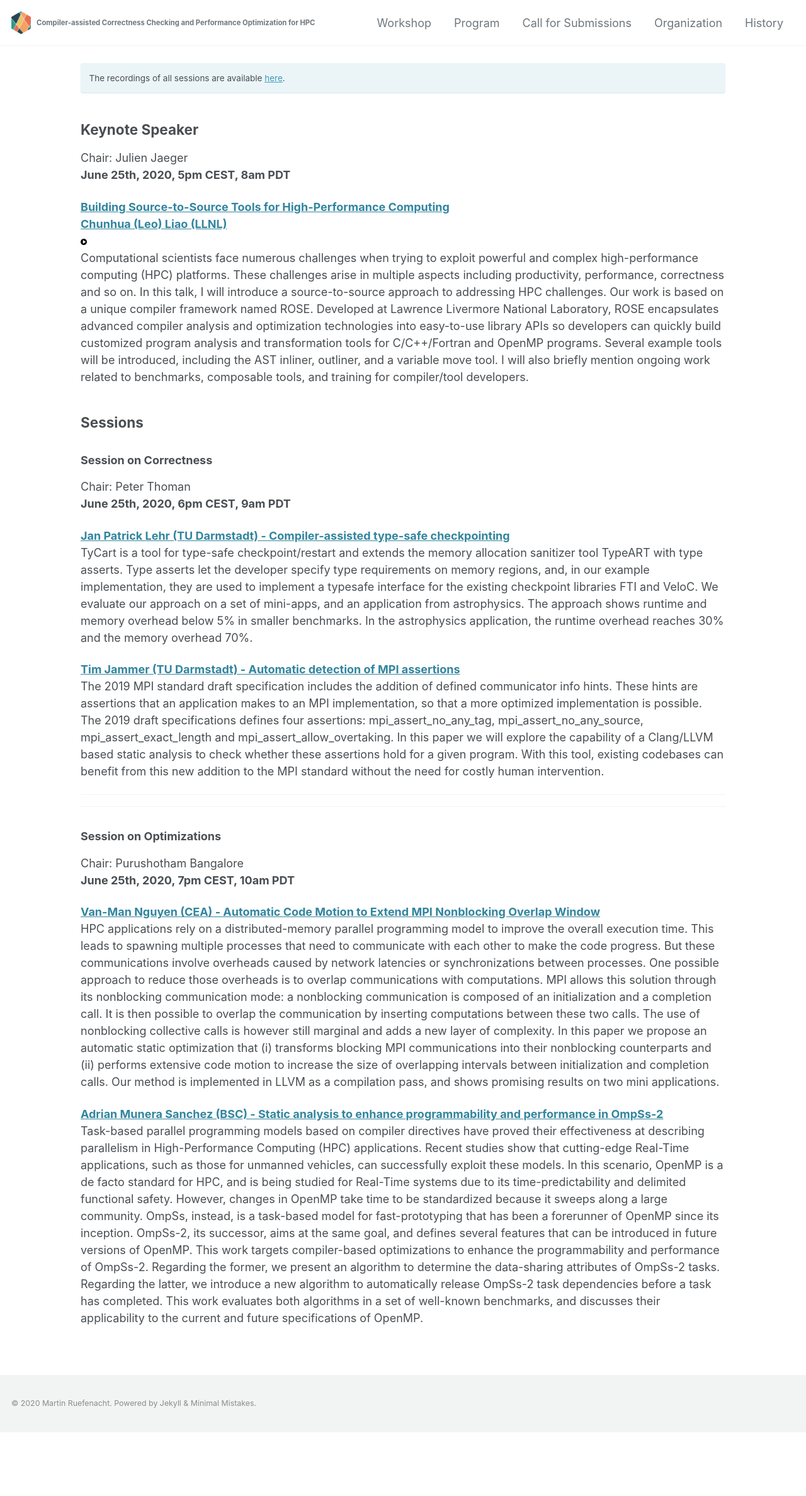
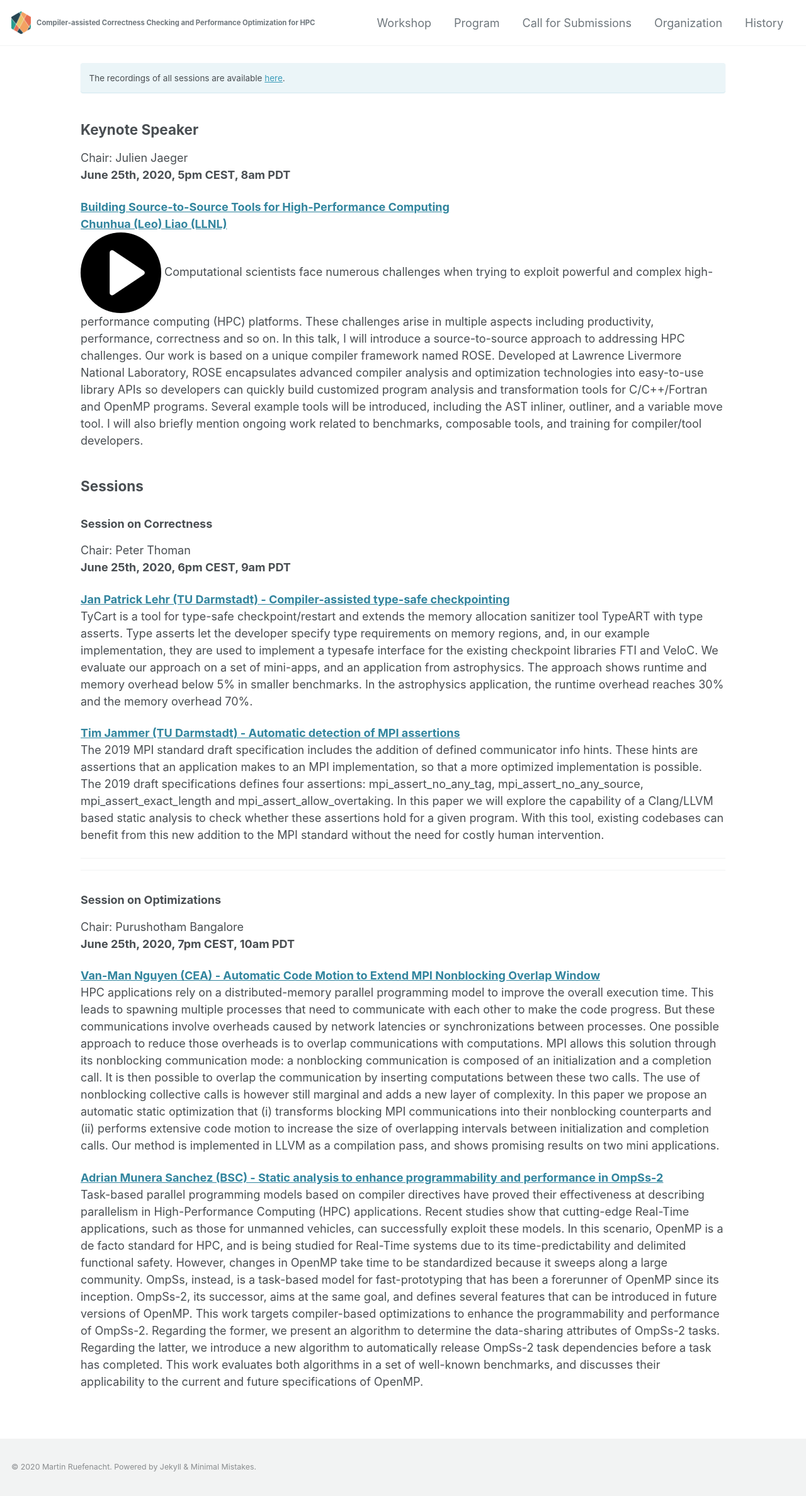
Before and after one commit to c3po-workshop/c3po-workshop.github.io, a Jekyll site: the page built from _pages/2020/program.md, in a window 1280 px wide. Shown: the whole page at 63% size. Built offline with Jekyll 4.4.1, drawn with Linux system fonts in a browser that asks for light colours; cached includes are drawn as plain includes; nearby versions of some CDN libraries; before the commit the page ends 2274 px from its top, so only the background shows below that.

Commit message:
Attempting video link with icon

```diff
--- a/_pages/2020/program.md
+++ b/_pages/2020/program.md
@@ -14,7 +14,7 @@
 
 [**Building Source-to-Source Tools for High-Performance Computing** \\
 **Chunhua (Leo) Liao (LLNL)**](/presentations/2020/building_source-to-source_tools_for_hpc.pdf) \\
-![[recording](https://youtu.be/IZp_4enKg7U)](/assets/video.png){: width="10px" height="auto"} \\
+[![recording](/assets/video.png)](https://youtu.be/IZp_4enKg7U)
 Computational scientists face numerous challenges when trying to exploit powerful and complex high-performance computing (HPC) platforms. These challenges arise in multiple aspects including productivity, performance, correctness and so on. In this talk, I will introduce a source-to-source approach to addressing HPC challenges. Our work is based on a unique compiler framework named ROSE. Developed at Lawrence Livermore National Laboratory, ROSE encapsulates advanced compiler analysis and optimization technologies into easy-to-use library APIs so developers can quickly build customized program analysis and transformation tools for C/C++/Fortran and OpenMP programs. Several example tools will be introduced, including the AST inliner, outliner, and a variable move tool. I will also briefly mention ongoing work related to benchmarks, composable tools, and training for compiler/tool developers.
 
 ## Sessions
```
